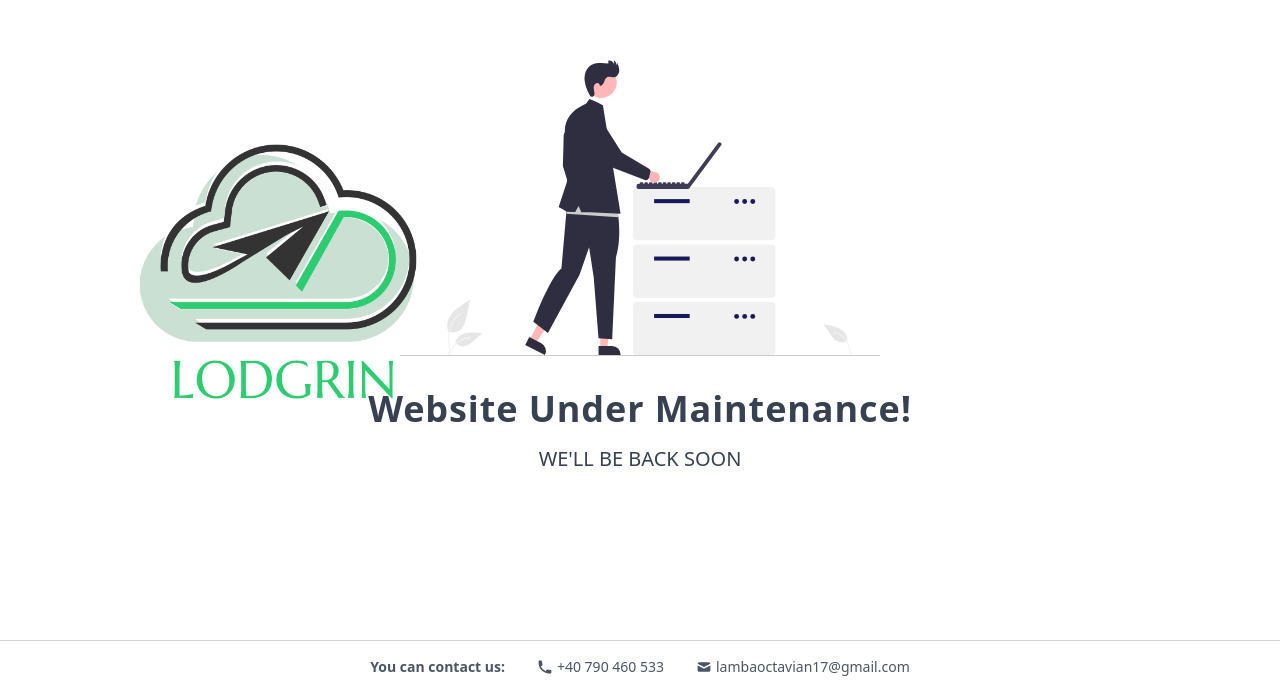
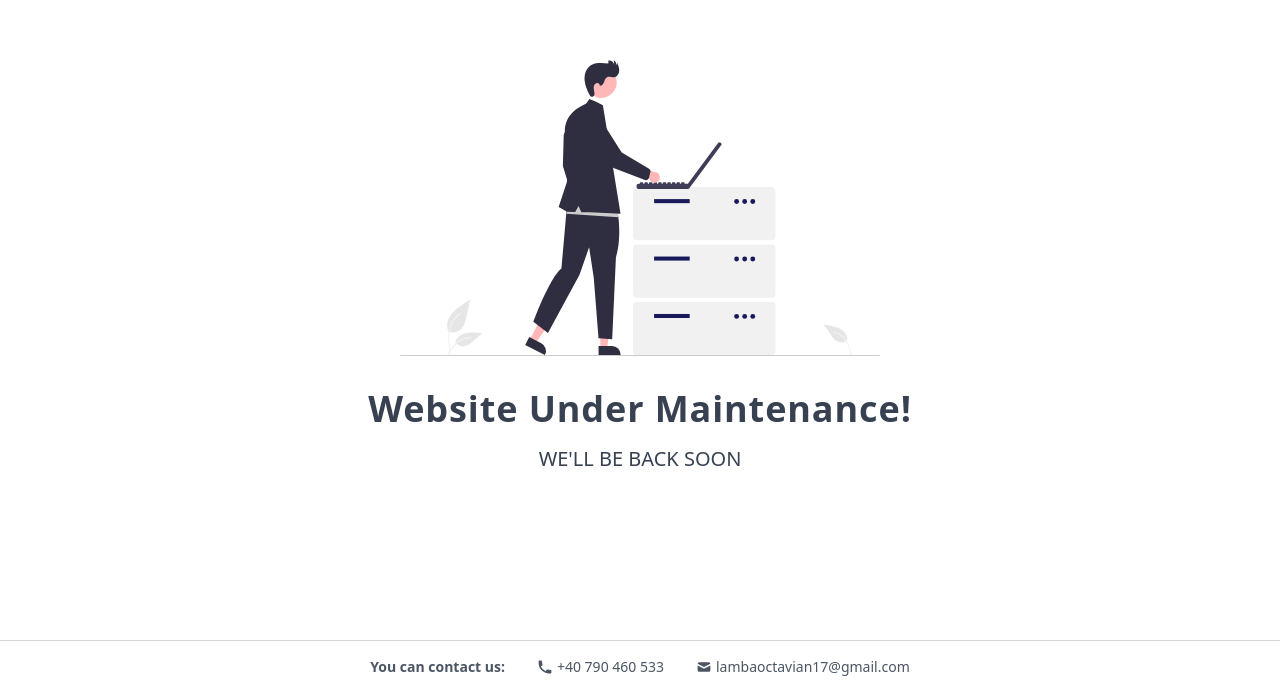
Before and after one commit to Menthol2k/LODGRIN, a plain HTML site: page index.html in a window 1280 px wide. Shown: the part 107-800 px from the top of the page. Drawn offline with nearby package versions, Linux system fonts and the light colour scheme.

Commit message:
remove img

```diff
--- a/index.html
+++ b/index.html
@@ -8,9 +8,9 @@
     <link rel="icon" type="image/x-icon" href="/images/favicon.ico" />
   </head>
   <body>
-    <div class="absolute left-[10%] top-[30%] -z-10">
+    <!-- <div class="absolute left-[10%] top-[30%] -z-10">
       <img width="300" src="/images/logo.png" />
-    </div>
+    </div> -->
     <div class="w-full h-screen flex flex-col items-center justify-between">
       <div
         class="xl:w-1/2 flex-1 flex flex-col items-center justify-center text-center px-4 lg:px-0"
```
